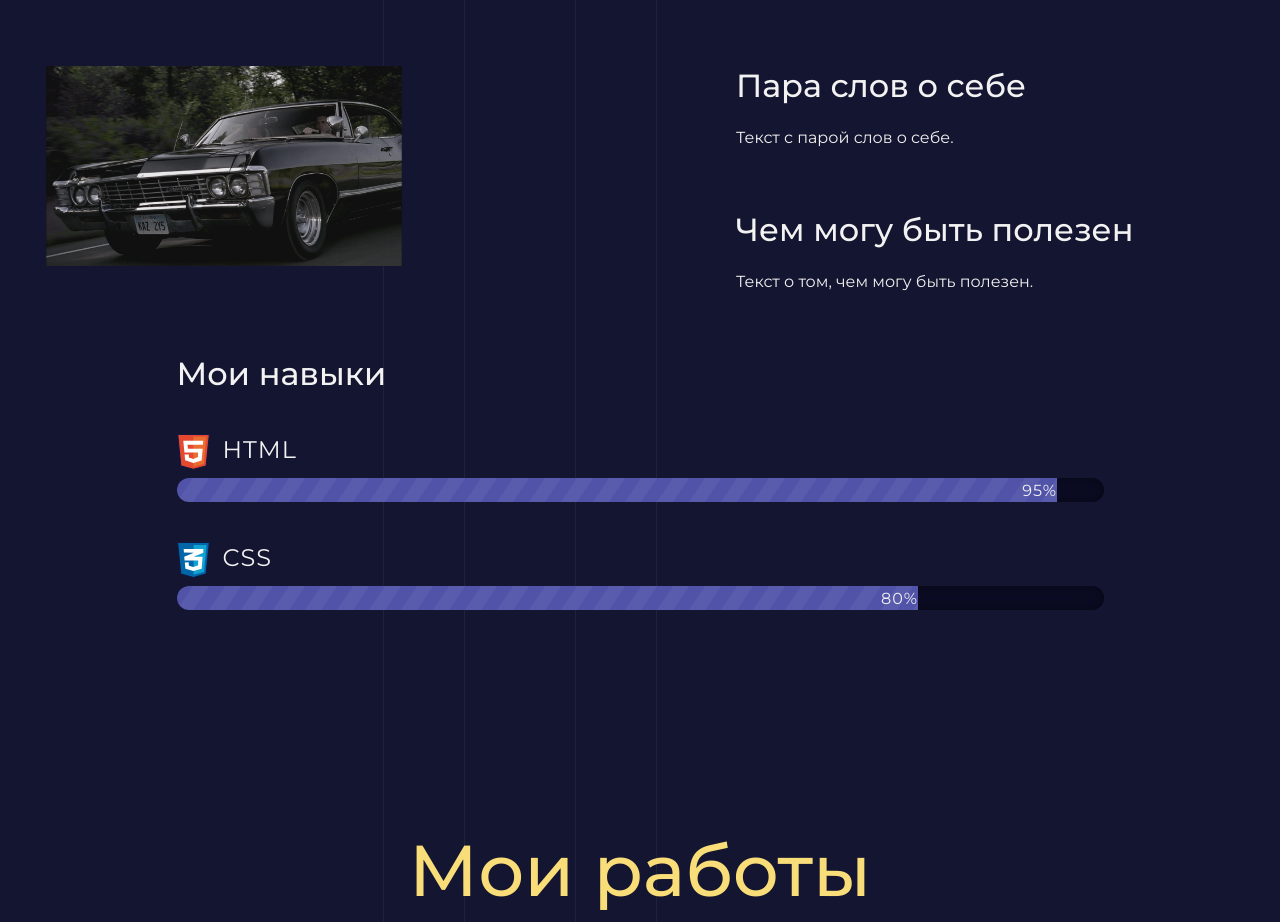
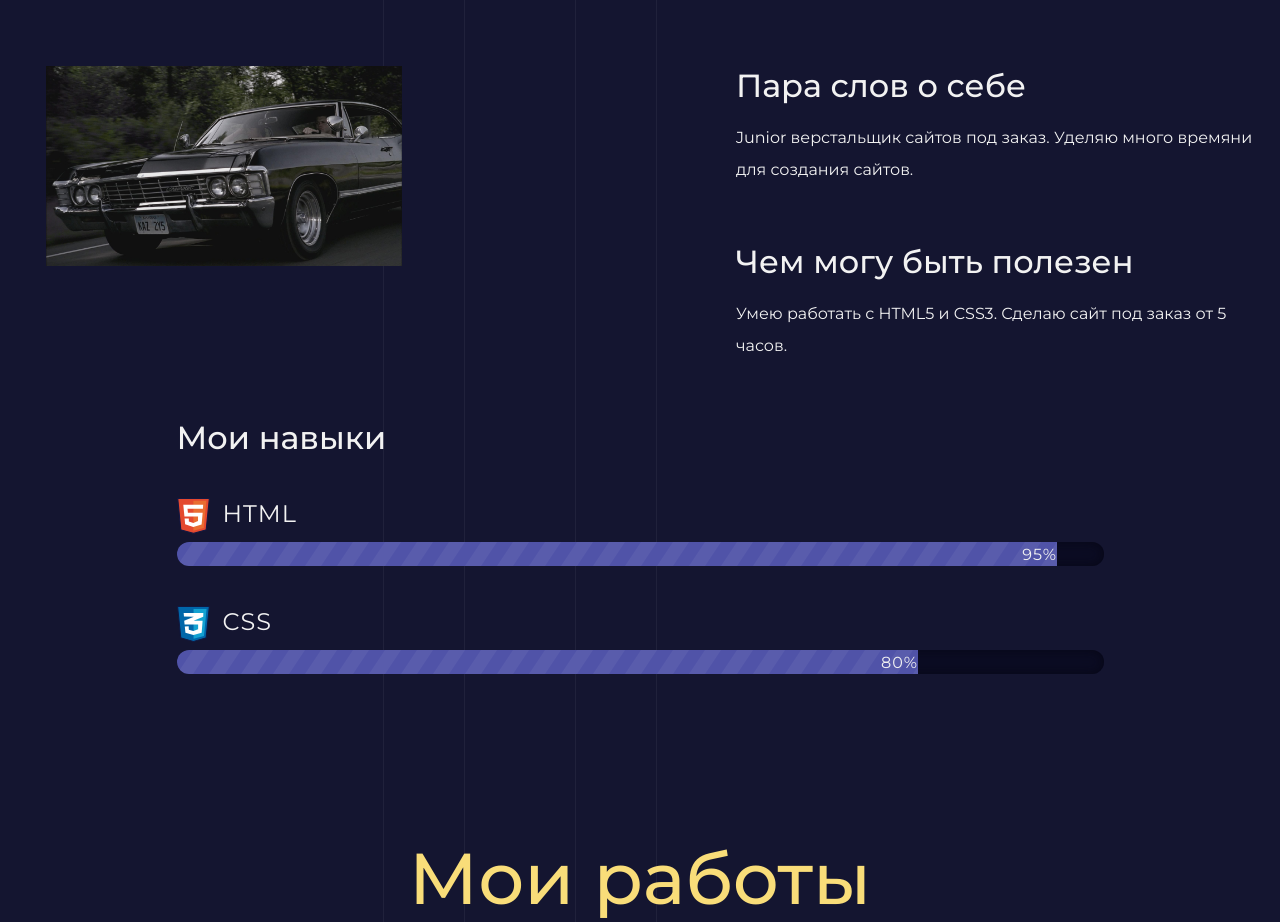
Before and after one commit to GFast-creator/my-site1, a plain HTML site: page thems/index-pro-dark.html in a window 1280 px wide. Shown: the part 1620-2542 px from the top of the page. Drawn offline with Linux system fonts and the light colour scheme.

Commit message:
update text

```diff
--- a/thems/index-pro-dark.html
+++ b/thems/index-pro-dark.html
@@ -27,11 +27,11 @@
       </figure>
       <div>
         <h3>Пара слов о себе</h3>
-        <p>Текст с парой слов о себе.</p>
+        <p>Junior верстальщик сайтов под заказ. Уделяю много времяни для создания сайтов.</p>
       </div>
       <div>
         <h3>Чем могу быть полезен</h3>
-        <p>Текст о том, чем могу быть полезен.</p>
+        <p>Умею работать с HTML5 и CSS3. Сделаю сайт под заказ от 5 часов.</p>
       </div>
     </div>
 
```
